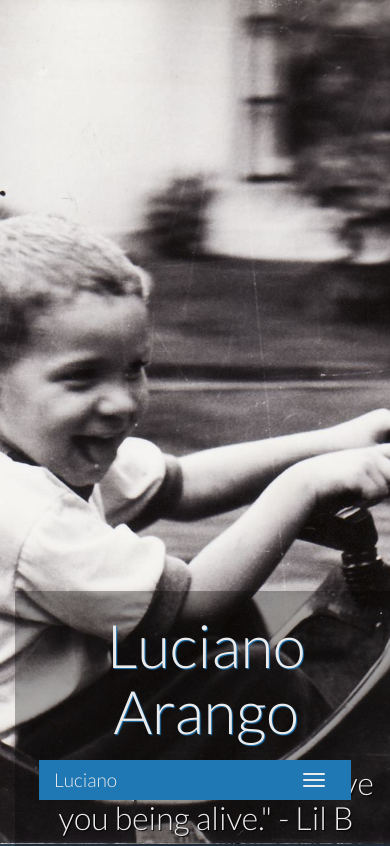
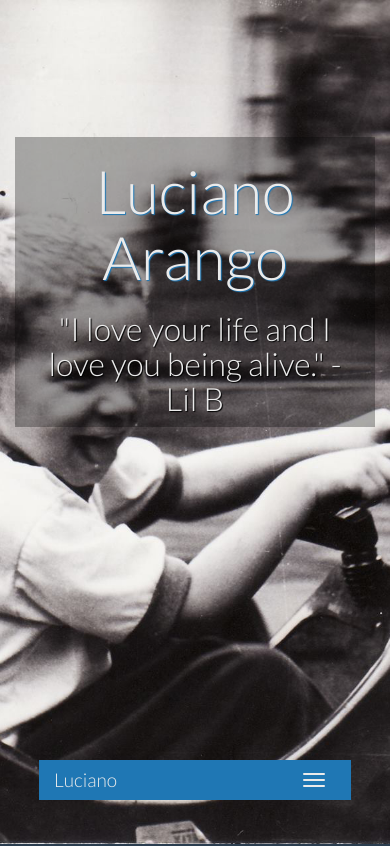
Before and after one commit to iloveluce/iloveluce.github.io, a plain HTML site: page index.html in a window 390 px wide. Drawn offline with nearby package versions, Linux system fonts and the light colour scheme.

Commit message:
fix that mobile

```diff
--- a/index.html
+++ b/index.html
@@ -56,6 +56,7 @@ $(document).ready(function() {
   background-position:center;
   background-repeat:no-repeat;
   background-size: cover;
+  padding-top: 35%;
 
 
 }
@@ -73,9 +74,7 @@ top: 90%;
   top:90%
 }
 .intro{
-  position: absolute;
-    top: 70%;
-    width: 98%;
+
     background-color: rgba(0,0,0, 0.3);
 
 }
@@ -91,7 +90,7 @@ font-size: 4em;
 </head>
 <body style = "height: 100%;">
 <div class="container-fluid maincontainer">
-  <div class = "intro">
+  <div class = "container-fluid intro">
   <h1 class= "mainheader">
   Luciano Arango
   </h1>
```
